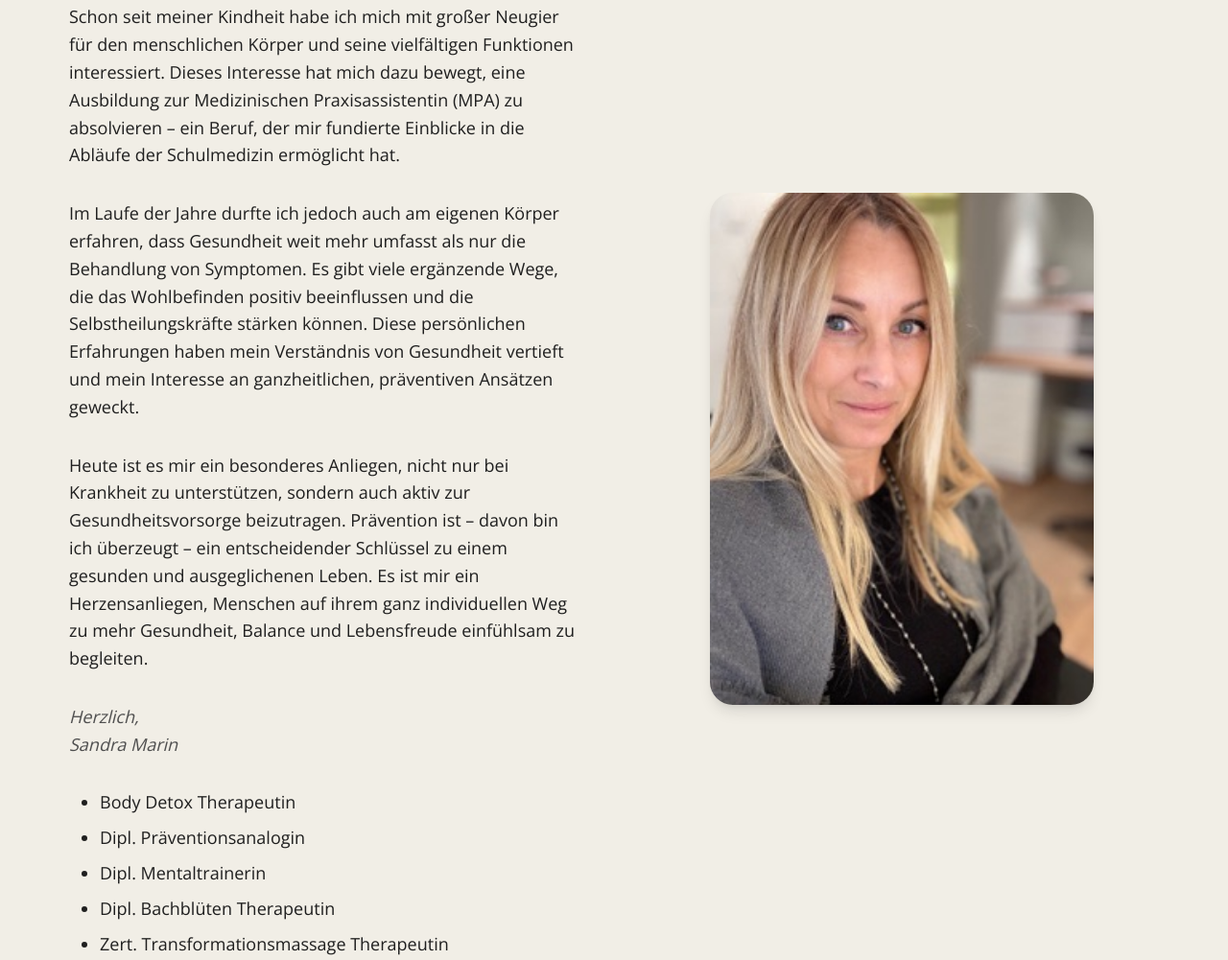
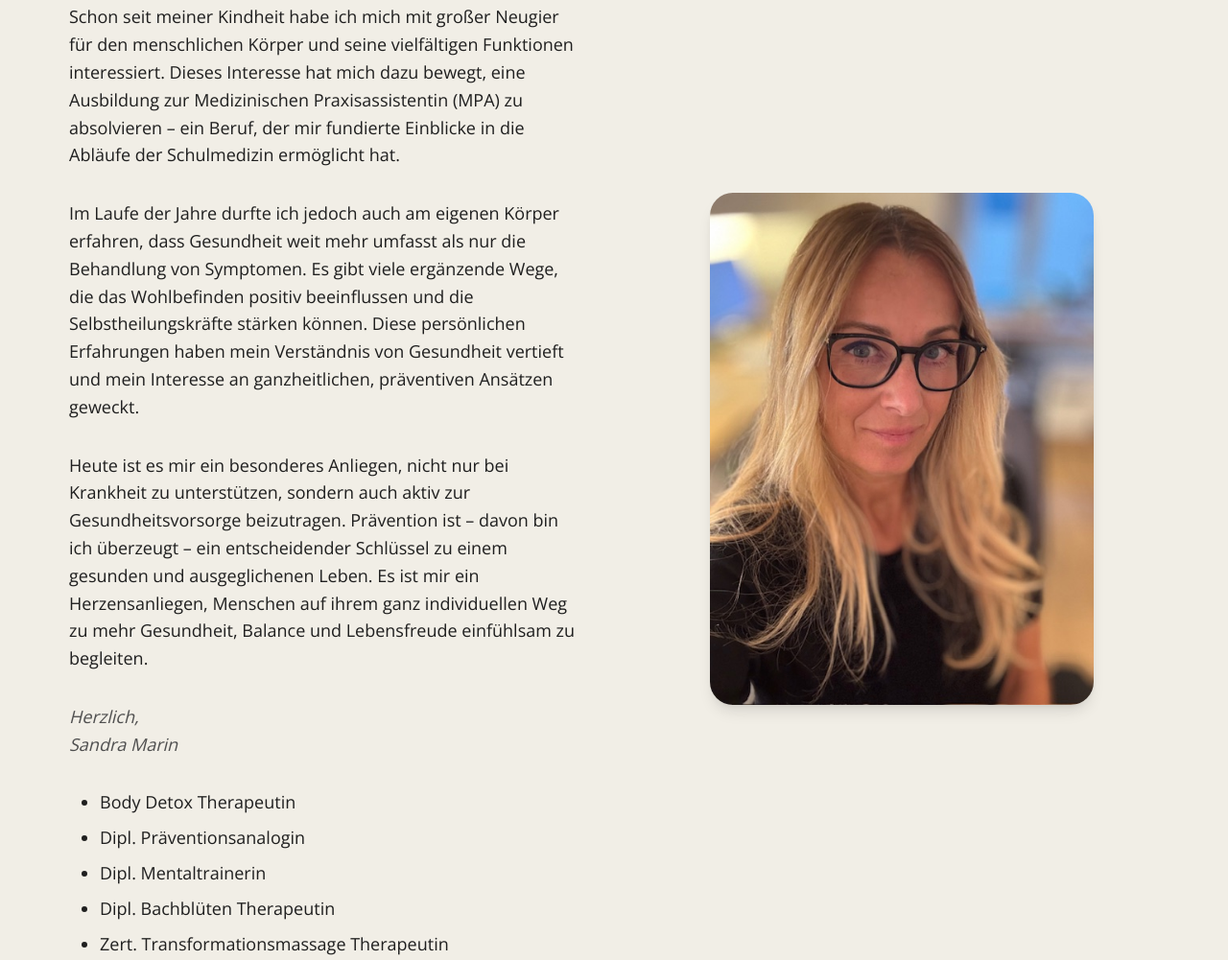
Before and after one commit to GianlucaMarin/koerperrein-website, a website: page ueber-uns.html in a window 1280 px wide. Shown: the part 3169-4170 px from the top of the page at 96% size. Drawn offline with nearby package versions, Linux system fonts and the light colour scheme.

Commit message:
foto sandra ersetzt

```diff
--- a/ueber-uns.html
+++ b/ueber-uns.html
@@ -129,7 +129,7 @@
     <section class="section bio-section bio-section--light fade-in-on-scroll" id="sandra">
       <div class="container bio-grid bio-grid--reverse">
         <div class="bio-image">
-          <img src="assets/images/foto sandra.jpg" alt="Sandra Marin Portrait" loading="lazy" decoding="async">
+          <img src="assets/images/Sandra Foto1.jpg" alt="Sandra Marin Portrait" loading="lazy" decoding="async">
         </div>
         <div class="bio-content">
           <p class="bio-label">Über Sandra</p>
```
Also changed, not shown: assets/images/Sandra Foto1.jpg (added).
